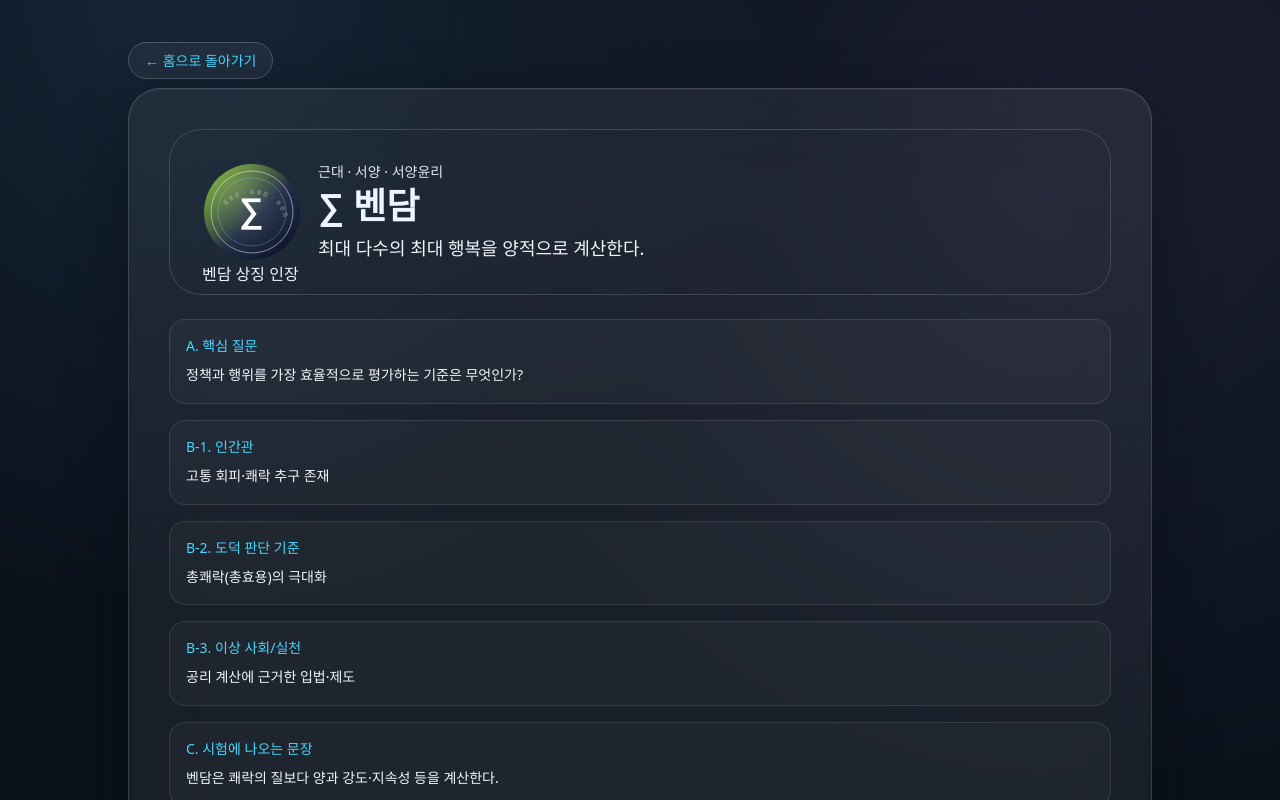
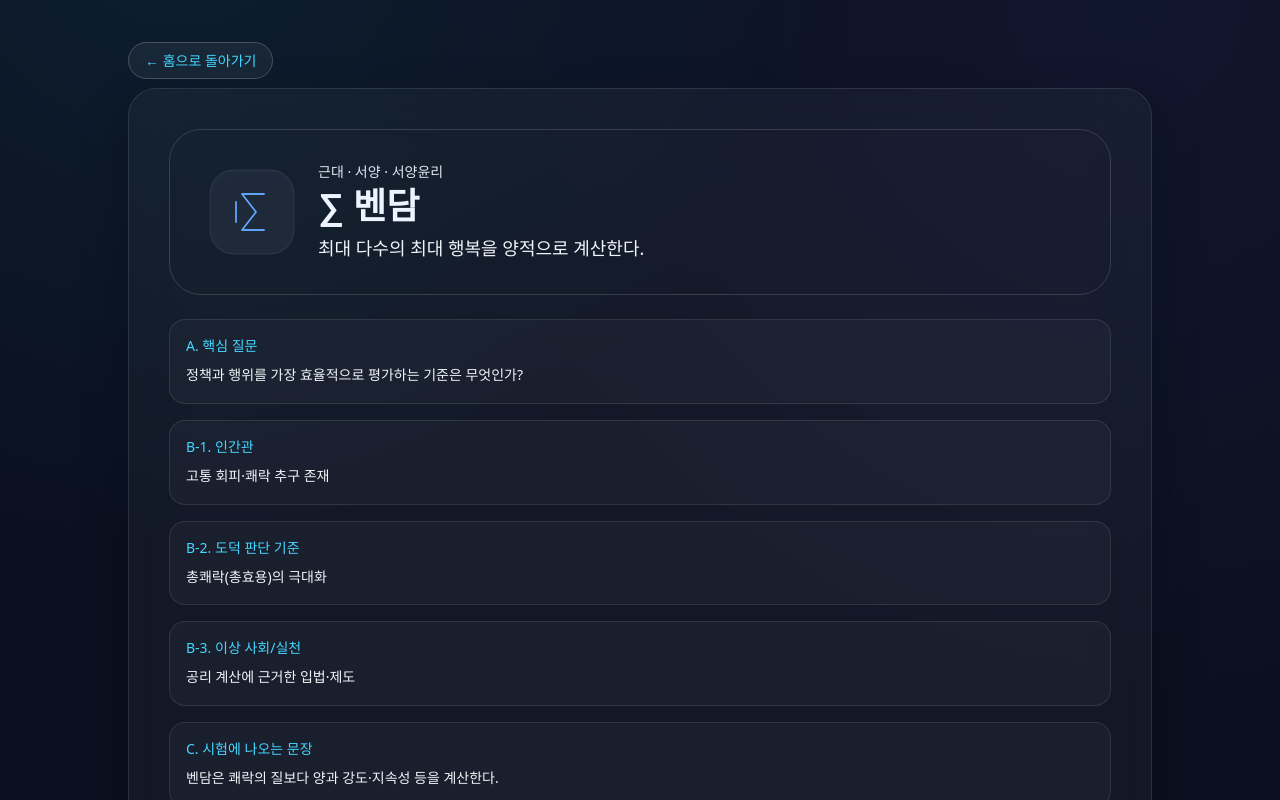
Before and after one commit to yogitobi31/yunsa-philosopher-atlas, a Next.js app: page /philosophers/bentham in a window 1280 px wide. Shown: the top 800 px of the page. Built offline with nearby package versions, Linux system fonts and the light colour scheme.

Commit message:
Redesign philosopher cards with minimal Apple-style icon system

```diff
--- a/app/globals.css
+++ b/app/globals.css
@@ -6,34 +6,35 @@
 html { scroll-behavior: smooth; }
 body {
   @apply antialiased;
-  background: radial-gradient(circle at 15% 0%, rgba(91, 156, 214, 0.14), transparent 35%), radial-gradient(circle at 85% 10%, rgba(165, 134, 211, 0.11), transparent 40%), #0a111b;
+  background:
+    radial-gradient(circle at 14% -8%, rgba(34, 211, 238, 0.08), transparent 36%),
+    radial-gradient(circle at 88% 0%, rgba(99, 102, 241, 0.07), transparent 40%),
+    #0b1020;
   color: #edf3ff;
   overflow-x: hidden;
   word-break: keep-all;
 }
 
 .glass {
-  @apply border border-white/15 bg-white/[0.06] backdrop-blur-2xl;
-  box-shadow: 0 20px 60px rgba(7, 10, 20, 0.45), inset 0 1px 0 rgba(255,255,255,.06);
+  @apply border border-white/10 bg-white/[0.035] backdrop-blur-xl;
+  box-shadow: 0 20px 45px rgba(3, 8, 20, 0.34);
 }
 
-.section-shell { @apply rounded-[2rem] p-6 md:p-8 lg:p-10 glass; }
+.section-shell { @apply rounded-[1.75rem] p-6 md:p-8 lg:p-10 glass; }
 .section-title { @apply text-3xl md:text-4xl font-semibold tracking-tight leading-tight; }
 .section-subtitle { @apply mt-3 text-sm md:text-base text-slate-300 leading-relaxed; }
-.eyebrow { @apply text-xs uppercase tracking-[0.22em] text-atlas-cyan/80 font-medium; }
+.eyebrow { @apply text-xs uppercase tracking-[0.22em] text-cyan-200/80 font-medium; }
 
 .hero-panel {
-  background: linear-gradient(140deg, rgba(16,22,38,.72), rgba(10,15,30,.6));
-  box-shadow: 0 30px 80px rgba(2, 6, 16, .62);
+  background: linear-gradient(155deg, rgba(15,23,42,.8), rgba(8,14,28,.75));
+  box-shadow: 0 20px 60px rgba(2, 6, 16, .52);
 }
 .hero-network {
   position:absolute; inset:0;
-  background-image: radial-gradient(circle at 18% 24%, rgba(115,180,224,.17), transparent 30%), radial-gradient(circle at 82% 13%, rgba(142,116,196,.16), transparent 34%), radial-gradient(circle at 56% 80%, rgba(219,184,125,.10), transparent 38%);
+  background-image:
+    radial-gradient(circle at 12% 18%, rgba(56, 189, 248, .12), transparent 34%),
+    radial-gradient(circle at 83% 14%, rgba(99, 102, 241, .11), transparent 36%);
 }
-
-.premium-card { @apply rounded-3xl border border-white/15 bg-white/[0.055] backdrop-blur-xl; }
-
-.atlas-card-glow:hover { box-shadow: 0 16px 40px rgba(6, 182, 212, 0.14), inset 0 1px 0 rgba(255,255,255,.08); }
 
 @media (max-width: 768px) {
   .section-title { @apply text-2xl; }
--- a/components/AtlasSection.tsx
+++ b/components/AtlasSection.tsx
@@ -16,9 +16,9 @@ export function AtlasSection() {
     return regionOk && categoryOk && queryOk;
   }), [regionFilter, categoryFilter, query]);
 
-  return (<section id="atlas" className="section-shell space-y-6"><div className="flex flex-col gap-4"><div><p className="eyebrow">Atlas</p><h2 className="section-title mt-3">사전식이 아닌 질문형 철학자 아틀라스</h2><p className="section-subtitle">질문 → 판단 기준 → 함정 포인트로 즉시 구분하세요.</p></div>
+  return (<section id="atlas" className="section-shell space-y-7"><div className="flex flex-col gap-4"><div><p className="eyebrow">Atlas</p><h2 className="section-title mt-3">사전식이 아닌 질문형 철학자 아틀라스</h2><p className="section-subtitle">질문 → 판단 기준 → 함정 포인트로 즉시 구분하세요.</p></div>
   <input aria-label="철학자 검색" placeholder="이름·개념·함정 키워드 검색 (예: 성선설, 정언명령)" value={query} onChange={(e) => setQuery(e.target.value)} className="w-full rounded-2xl border border-white/15 bg-white/[0.04] px-4 py-3 text-sm" />
   <div className="flex flex-wrap gap-2">{regionFilters.map((r) => <button key={r} onClick={() => setRegionFilter(r)} className={`rounded-full px-4 py-2 text-sm ${regionFilter===r ? "bg-atlas-cyan text-slate-950" : "border border-white/15 bg-white/5 text-slate-300"}`}>{r}</button>)}</div>
   <div className="flex flex-wrap gap-2">{categoryFilters.map((r) => <button key={r} onClick={() => setCategoryFilter(r)} className={`rounded-full px-4 py-2 text-sm ${categoryFilter===r ? "bg-white text-slate-950" : "border border-white/15 bg-white/5 text-slate-300"}`}>{r}</button>)}</div></div>
-  <div className="grid gap-5 sm:grid-cols-1 md:grid-cols-2 xl:grid-cols-3">{list.map((p) => <PhilosopherCard key={p.id} philosopher={p} />)}</div></section>);
+  <div className="grid gap-4 md:grid-cols-1 xl:grid-cols-2">{list.map((p) => <PhilosopherCard key={p.id} philosopher={p} />)}</div></section>);
 }
--- a/src/components/philosopher-visuals/PhilosopherAvatar.tsx
+++ b/src/components/philosopher-visuals/PhilosopherAvatar.tsx
@@ -1,39 +1,65 @@
 import { avatarData } from "./avatarData";
 
-export function PhilosopherAvatar({ id, name, size = 88 }: { id: string; name: string; size?: number }) {
-  const meta = avatarData[id] ?? { accentHex: "#64748b", symbol: "哲", cue: "사유" };
-  const orbitId = `orbit-${id}`;
+function Motif({ type, accent }: { type: string; accent: string }) {
+  const stroke = { stroke: accent, strokeWidth: 1.8, fill: "none", strokeLinecap: "round" as const, strokeLinejoin: "round" as const };
+
+  switch (type) {
+    case "linked":
+      return <><circle cx="30" cy="36" r="8" {...stroke} /><circle cx="50" cy="50" r="8" {...stroke} /><circle cx="70" cy="36" r="8" {...stroke} /><path d="M37 41 L43 45 M57 45 L63 41" {...stroke} /></>;
+    case "sprout":
+      return <><path d="M50 66 V42" {...stroke} /><path d="M50 46 C38 46 34 36 37 30 C44 30 49 35 50 42" {...stroke} /><path d="M50 46 C62 46 66 36 63 30 C56 30 51 35 50 42" {...stroke} /></>;
+    case "align":
+      return <><path d="M30 34 H70 M30 50 H70 M30 66 H70" {...stroke} /><path d="M42 34 V66" {...stroke} /></>;
+    case "flow":
+      return <path d="M28 56 C38 40 50 68 72 44" {...stroke} />;
+    case "expansion":
+      return <><path d="M36 62 C42 48 58 48 64 62" {...stroke} /><path d="M50 30 V48 M50 30 L44 36 M50 30 L56 36" {...stroke} /></>;
+    case "grid":
+      return <><path d="M32 34 H68 V66 H32 Z" {...stroke} /><path d="M44 34 V66 M56 34 V66 M32 46 H68 M32 58 H68" {...stroke} /></>;
+    case "innerDot":
+      return <><circle cx="50" cy="50" r="18" {...stroke} /><circle cx="50" cy="50" r="4" fill={accent} /></>;
+    case "starAxis":
+      return <><path d="M50 28 V68 M30 48 H70" {...stroke} /><path d="M50 34 L53 44 L64 44 L55 50 L58 60 L50 54 L42 60 L45 50 L36 44 L47 44 Z" {...stroke} /></>;
+    case "sum":
+      return <><path d="M62 32 H40 L54 50 L40 68 H62" {...stroke} /><path d="M34 40 V60" {...stroke} /></>;
+    case "rise":
+      return <><path d="M34 64 L50 48 L62 56 L70 40" {...stroke} /><path d="M70 40 H60 M70 40 V50" {...stroke} /></>;
+    case "shield":
+      return <path d="M50 28 L66 34 V48 C66 58 59 66 50 70 C41 66 34 58 34 48 V34 Z" {...stroke} />;
+    case "key":
+      return <><circle cx="42" cy="50" r="9" {...stroke} /><path d="M51 50 H68 M62 50 V56 M68 50 V54" {...stroke} /></>;
+    case "community":
+      return <><circle cx="38" cy="48" r="7" {...stroke} /><circle cx="62" cy="48" r="7" {...stroke} /><path d="M31 60 C38 53 62 53 69 60" {...stroke} /></>;
+    case "veil":
+      return <><path d="M34 38 H66" {...stroke} /><path d="M34 50 H66" {...stroke} /><path d="M34 62 H66" {...stroke} /><path d="M50 30 V70" {...stroke} /></>;
+    case "boundary":
+      return <><path d="M34 34 H66 V66 H34 Z" {...stroke} /><path d="M46 34 V66" {...stroke} /></>;
+    case "triangle":
+      return <path d="M50 30 L68 64 H32 Z" {...stroke} />;
+    case "balance":
+      return <><path d="M50 30 V64 M34 40 H66" {...stroke} /><path d="M38 40 L32 54 H44 Z M62 40 L56 54 H68 Z" {...stroke} /></>;
+    case "dialogue":
+      return <><path d="M32 38 H58 V54 H42 L36 60 V54 H32 Z" {...stroke} /><path d="M46 46 H68 V62 H54" {...stroke} /></>;
+    case "tool":
+      return <><path d="M34 60 L48 46" {...stroke} /><path d="M48 46 L56 54 L42 68 L34 60 Z" {...stroke} /><path d="M56 32 L66 42" {...stroke} /></>;
+    case "purity":
+      return <><circle cx="50" cy="50" r="16" {...stroke} /><path d="M50 38 V62 M38 50 H62" {...stroke} /></>;
+    case "harmony":
+      return <><circle cx="44" cy="50" r="10" {...stroke} /><circle cx="56" cy="50" r="10" {...stroke} /></>;
+    default:
+      return <circle cx="50" cy="50" r="14" {...stroke} />;
+  }
+}
+
+export function PhilosopherAvatar({ id, name, size = 52 }: { id: string; name: string; size?: number }) {
+  const meta = avatarData[id] ?? { accentHex: "#67e8f9", label: "사유", motif: "innerDot" as const };
 
   return (
     <div className="relative shrink-0" style={{ width: size, height: size }}>
-      <svg viewBox="0 0 100 100" className="h-full w-full" role="img" aria-label={`${name} 상징 인장`}>
-        <defs>
-          <linearGradient id={`grad-${id}`} x1="0" y1="0" x2="1" y2="1">
-            <stop offset="0%" stopColor={meta.accentHex} stopOpacity="0.9" />
-            <stop offset="55%" stopColor="#17233f" stopOpacity="0.95" />
-            <stop offset="100%" stopColor="#0b1228" stopOpacity="0.98" />
-          </linearGradient>
-          <radialGradient id={`inner-${id}`} cx="35%" cy="28%" r="75%">
-            <stop offset="0%" stopColor="#ffffff" stopOpacity="0.2" />
-            <stop offset="100%" stopColor="#ffffff" stopOpacity="0" />
-          </radialGradient>
-        </defs>
-
-        <circle cx="50" cy="50" r="48" fill={`url(#grad-${id})`} />
-        <circle cx="50" cy="50" r="48" fill={`url(#inner-${id})`} />
-        <circle cx="50" cy="50" r="41" fill="none" stroke="rgba(248,250,252,0.5)" strokeWidth="1" />
-        <circle cx="50" cy="50" r="34" fill="none" stroke="rgba(125,211,252,0.35)" strokeWidth="0.9" />
-
-        <path id={orbitId} d="M18 56 C24 24, 76 24, 82 56 C76 84, 24 84, 18 56 Z" fill="none" />
-        <text fontSize="5.4" fill="rgba(226,232,240,0.55)" letterSpacing="1.4">
-          <textPath href={`#${orbitId}`} startOffset="8%">{meta.cue} · {meta.cue} · {meta.cue}</textPath>
-        </text>
-
-        <text x="50" y="60" textAnchor="middle" fontSize="34" fill="#f8fafc" fontWeight="700" style={{ letterSpacing: "0.04em" }}>
-          {meta.symbol}
-        </text>
+      <svg viewBox="0 0 100 100" className="h-full w-full" role="img" aria-label={`${name} 미니멀 상징`}>
+        <rect x="8" y="8" width="84" height="84" rx="24" fill="rgba(148,163,184,0.08)" stroke="rgba(148,163,184,0.18)" />
+        <Motif type={meta.motif} accent={meta.accentHex} />
       </svg>
-      <span className="sr-only">{name} 상징 인장</span>
     </div>
   );
 }
--- a/src/components/philosopher-visuals/avatarData.ts
+++ b/src/components/philosopher-visuals/avatarData.ts
@@ -1,31 +1,29 @@
 export type AvatarMeta = {
   accentHex: string;
-  symbol: string;
-  cue: string;
+  label: string;
+  motif: "linked" | "sprout" | "align" | "flow" | "expansion" | "grid" | "innerDot" | "starAxis" | "sum" | "rise" | "shield" | "key" | "community" | "veil" | "boundary" | "triangle" | "balance" | "dialogue" | "tool" | "purity" | "harmony";
 };
 
 export const avatarData: Record<string, AvatarMeta> = {
-  confucius: { accentHex: "#f59e0b", symbol: "仁", cue: "두루마리" },
-  mencius: { accentHex: "#10b981", symbol: "善", cue: "도덕의 싹" },
-  xunzi: { accentHex: "#2563eb", symbol: "禮", cue: "규범 죽간" },
-  laozi: { accentHex: "#6366f1", symbol: "道", cue: "구름" },
-  zhuangzi: { accentHex: "#0ea5e9", symbol: "逍", cue: "나비" },
-  wonhyo: { accentHex: "#f97316", symbol: "和", cue: "일심" },
-  yi_hwang: { accentHex: "#8b5cf6", symbol: "理", cue: "성찰서" },
-  yi_i: { accentHex: "#14b8a6", symbol: "氣", cue: "개혁문" },
-  jeong_yakyong: { accentHex: "#22c55e", symbol: "實", cue: "거중기" },
-  zhu_xi: { accentHex: "#a855f7", symbol: "理", cue: "주자서" },
-  wang_yangming: { accentHex: "#ec4899", symbol: "心", cue: "내면의 빛" },
-  socrates: { accentHex: "#38bdf8", symbol: "?", cue: "대화" },
-  plato: { accentHex: "#818cf8", symbol: "△", cue: "이데아" },
-  aristotle: { accentHex: "#f59e0b", symbol: "⚖", cue: "중용" },
-  kant: { accentHex: "#eab308", symbol: "★", cue: "의무" },
-  bentham: { accentHex: "#84cc16", symbol: "∑", cue: "효용합" },
-  mill: { accentHex: "#06b6d4", symbol: "↑", cue: "자유" },
-  hobbes: { accentHex: "#ef4444", symbol: "국", cue: "리바이어던" },
-  locke: { accentHex: "#3b82f6", symbol: "권", cue: "자연권" },
-  rousseau: { accentHex: "#10b981", symbol: "계", cue: "일반의지" },
-  marx: { accentHex: "#dc2626", symbol: "階", cue: "계급" },
-  rawls: { accentHex: "#7c3aed", symbol: "正", cue: "무지의 장막" },
-  nozick: { accentHex: "#f97316", symbol: "自", cue: "최소국가" },
+  confucius: { accentHex: "#f59e0b", label: "관계", motif: "linked" },
+  mencius: { accentHex: "#f59e0b", label: "성장", motif: "sprout" },
+  xunzi: { accentHex: "#f59e0b", label: "정돈", motif: "align" },
+  laozi: { accentHex: "#f59e0b", label: "흐름", motif: "flow" },
+  zhuangzi: { accentHex: "#f59e0b", label: "확장", motif: "expansion" },
+  zhu_xi: { accentHex: "#f59e0b", label: "원리", motif: "grid" },
+  wang_yangming: { accentHex: "#f59e0b", label: "마음", motif: "innerDot" },
+  kant: { accentHex: "#60a5fa", label: "법칙", motif: "starAxis" },
+  bentham: { accentHex: "#60a5fa", label: "집계", motif: "sum" },
+  mill: { accentHex: "#60a5fa", label: "자유", motif: "rise" },
+  hobbes: { accentHex: "#8b5cf6", label: "보호", motif: "shield" },
+  locke: { accentHex: "#8b5cf6", label: "권리", motif: "key" },
+  rousseau: { accentHex: "#8b5cf6", label: "공동체", motif: "community" },
+  rawls: { accentHex: "#8b5cf6", label: "베일", motif: "veil" },
+  nozick: { accentHex: "#8b5cf6", label: "경계", motif: "boundary" },
+  plato: { accentHex: "#60a5fa", label: "이데아", motif: "triangle" },
+  aristotle: { accentHex: "#60a5fa", label: "중용", motif: "balance" },
+  socrates: { accentHex: "#60a5fa", label: "대화", motif: "dialogue" },
+  jeong_yakyong: { accentHex: "#34d399", label: "실천", motif: "tool" },
+  yi_hwang: { accentHex: "#34d399", label: "정제", motif: "purity" },
+  yi_i: { accentHex: "#34d399", label: "조화", motif: "harmony" },
 };
```
Also changed, not shown: components/PhilosopherCard.tsx (+29 -12 lines).
